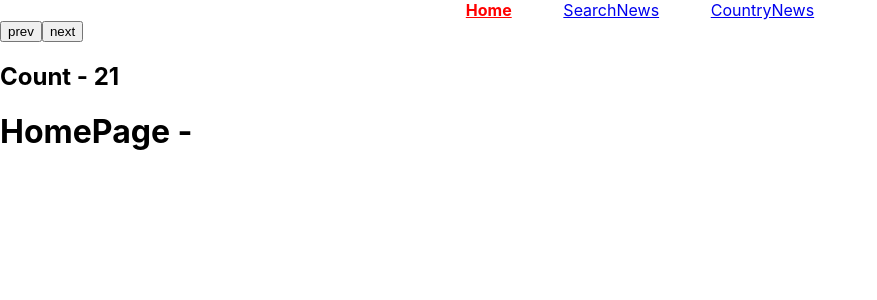
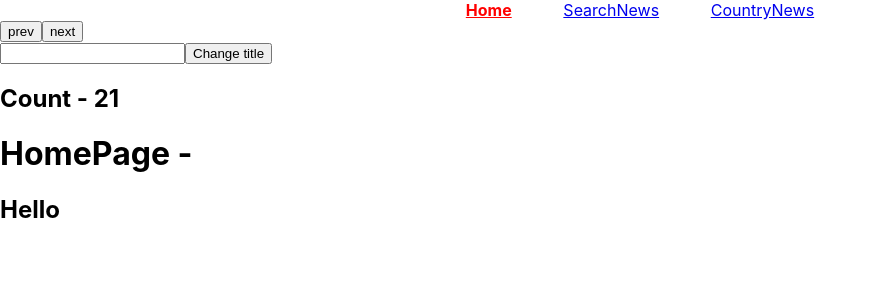
Before and after one commit to z9877969/bc_26, a React (Create React App) app: page / in a window 1280 px wide. Shown: the top 300 px of the page, without its empty margins (0-877 px from the left). Built offline with nearby package versions, Linux system fonts and the light colour scheme.

Commit message:
adds constants, form to HomePage

```diff
--- a/src/pages/HomePage.jsx
+++ b/src/pages/HomePage.jsx
@@ -1,20 +1,39 @@
+import { useState } from "react";
 import { useDispatch, useSelector } from "react-redux";
 import {
   decrementAction,
   incrementAction,
 } from "../redux/counter/counterActions";
+import { changeTitle } from "../redux/hello/helloActions";
+
+const MainTitle = ({title}) => <h1>HomePage - {title}</h1>
 
 const HomePage = () => {
   const dispatch = useDispatch();
   const counter = useSelector((state) => state.counter);
-  const hello = useSelector((state) => state.b);
+  const helloTitle = useSelector((state) => state.hello.title);
+  const [input, setInput] = useState("");
+
+  const handleSubmit = e => {
+    e.preventDefault();
+    dispatch(changeTitle(input))
+  }
 
   return (
     <>
       <button onClick={() => dispatch(decrementAction(16))}>prev</button>
       <button onClick={() => dispatch(incrementAction(20))}>next</button>
+      <form onSubmit={handleSubmit}>
+        <input
+          type="text"
+          value={input}
+          onChange={(e) => setInput(e.target.value)}
+        />
+        <button type="submit">Change title</button>
+      </form>
       <h2>Count - {counter}</h2>
-      <h1>HomePage - {hello}</h1>
+      <MainTitle title={input}/>
+      <h2>{helloTitle}</h2>
     </>
   );
 };
--- a/src/redux/counter/counterActions.js
+++ b/src/redux/counter/counterActions.js
@@ -1,9 +1,11 @@
+import { INCREMENT, DECREMENT } from "./counterConstatnts";
+
 export const incrementAction = (value) => ({
-  type: "increment",
+  type: INCREMENT,
   payload: value,
 });
 
 export const decrementAction = (value) => ({
-  type: "decrement",
+  type: DECREMENT,
   payload: value,
 });
--- /dev/null
+++ b/src/redux/counter/counterConstatnts.js
@@ -0,0 +1,2 @@
+export const INCREMENT = "counter/increment";
+export const DECREMENT = "counter/decrement";
--- a/src/redux/counter/counterReducer.js
+++ b/src/redux/counter/counterReducer.js
@@ -1,9 +1,11 @@
-const counterReducer = (state = 21, action) => {
-  switch (action.type) {
-    case "decrement":
-      return state - action.payload;
-    case "increment":
-      return state + action.payload;
+import {INCREMENT, DECREMENT} from './counterConstatnts';
+
+const counterReducer = (state = 21, { type, payload }) => {
+  switch (type) {
+    case DECREMENT:
+      return state - payload;
+    case INCREMENT:
+      return state + payload;
 
     default:
       return state;
--- /dev/null
+++ b/src/redux/hello/helloActions.js
@@ -0,0 +1,6 @@
+import { CHANGE_TITLE } from "./helloConstants";
+
+export const changeTitle = (title) => ({
+  type: CHANGE_TITLE,
+  payload: title,
+});
--- /dev/null
+++ b/src/redux/hello/helloConstants.js
@@ -0,0 +1 @@
+export const CHANGE_TITLE = "hello/changeTitle";
--- a/src/redux/hello/helloReducer.js
+++ b/src/redux/hello/helloReducer.js
@@ -1,3 +1,12 @@
-const helloReducer = (state = "Hello", action) => state;
+import { CHANGE_TITLE } from "./helloConstants";
+
+const helloReducer = (state = { title: "Hello", email: null }, action) => {
+  switch (action.type) {
+    case CHANGE_TITLE:
+      return { ...state, title: action.payload };
+    default:
+      return state;
+  }
+};
 
 export default helloReducer;
--- a/src/redux/store.js
+++ b/src/redux/store.js
@@ -1,4 +1,4 @@
-import { combineReducers, createStore } from "redux";
+import { combineReducers, createStore, applyMiddleware } from "redux";
 import { composeWithDevTools } from "@redux-devtools/extension";
 import counterReducer from "./counter/counterReducer";
 import helloReducer from "./hello/helloReducer";
```
Also changed, not shown: src/pages/FormPage.jsx (added).
